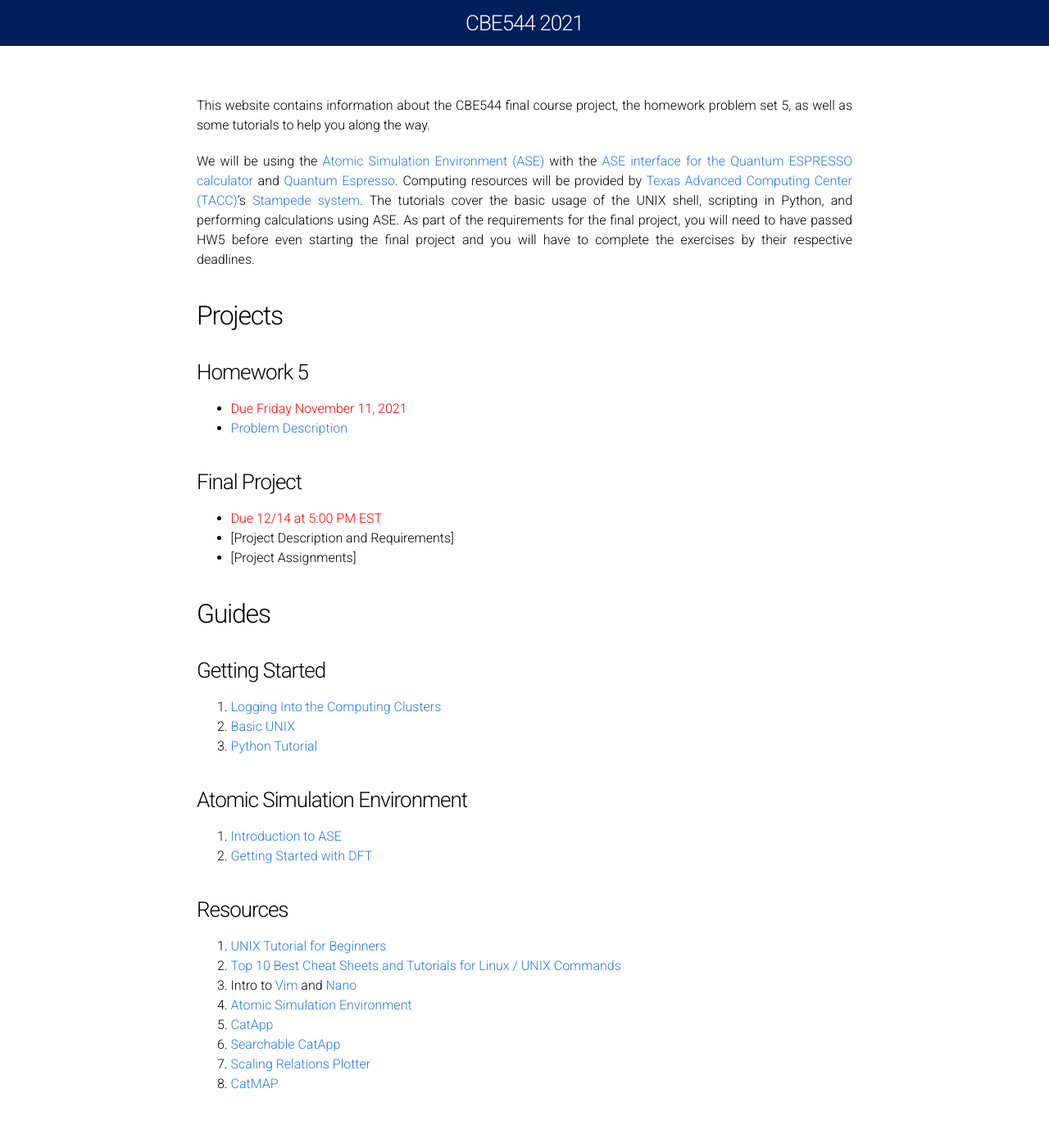
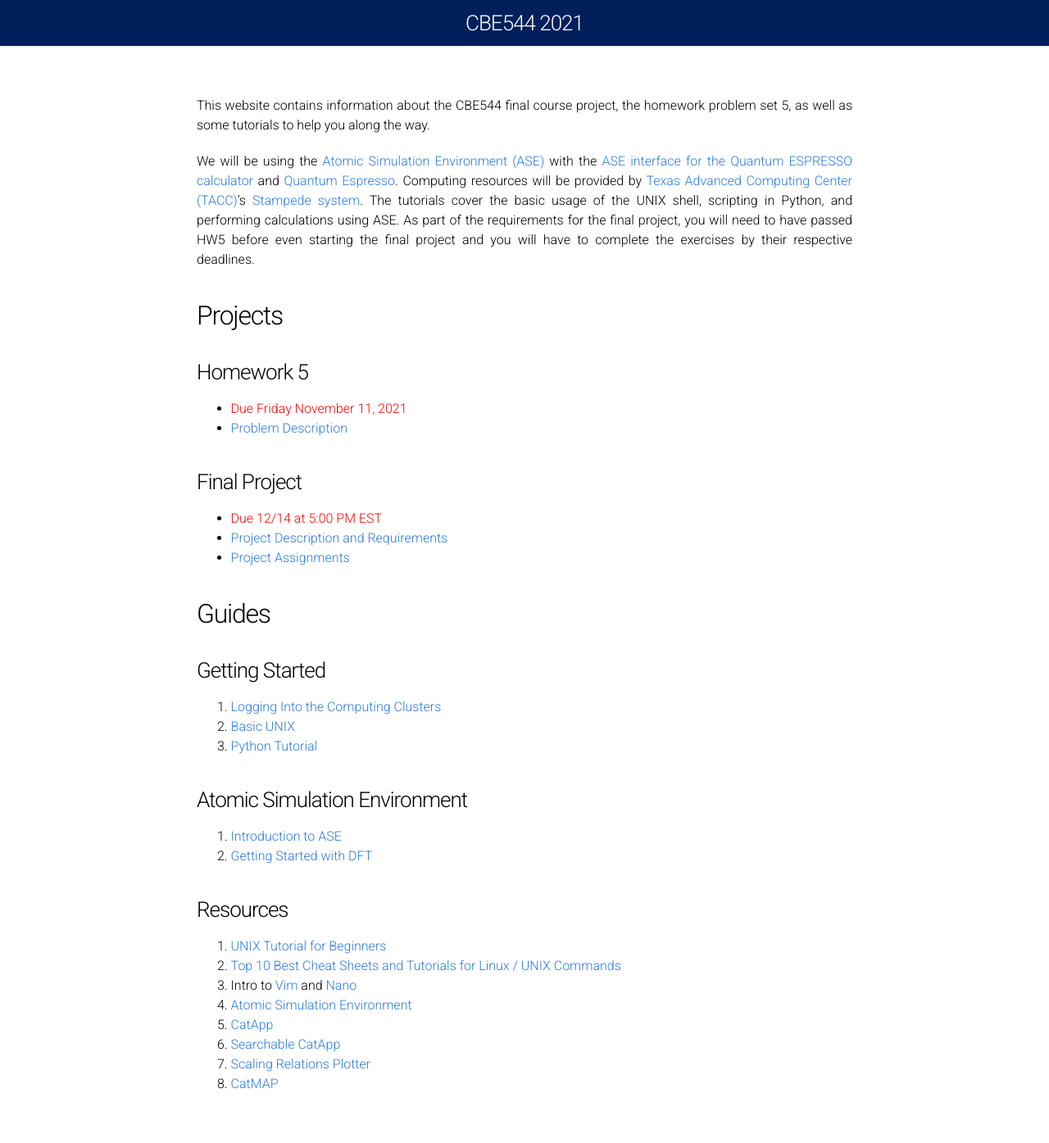
Before and after one commit to UPennCBE544/2023.github.io, a Jekyll site: the page built from Index.md, in a window 1280 px wide. Shown: the whole page at 82% size. Built offline with Jekyll 4.4.1, drawn with Linux system fonts in a browser that asks for light colours; part of the change alters nothing that is shown.

```diff
--- a/Index.md
+++ b/Index.md
@@ -16,8 +16,8 @@ We will be using the [Atomic Simulation Environment (ASE)](https://wiki.fysik.dt
 
 ### Final Project ###
 * <font color="red">Due 12/14 at 5:00 PM EST</font>
-* [Project Description and Requirements]
-* [Project Assignments]
+* [Project Description and Requirements](ProjectDescription.md)
+* [Project Assignments](ProjectAssignments.md)
 
 
 ## Guides ##
```
